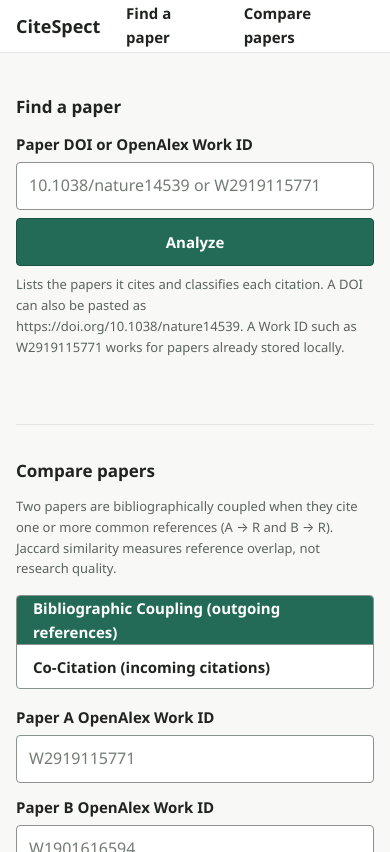
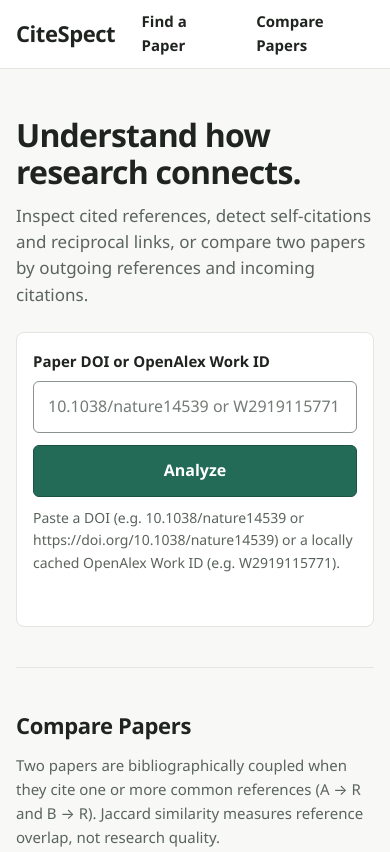
Before and after one commit to sushantzanwar/CiteSpect, a plain HTML site: page frontend/index.html in a window 390 px wide. Shown: the top 852 px of the page. Drawn offline with Linux system fonts and the light colour scheme.

Commit message:
Improve CiteSpect responsive research layout

```diff
--- a/frontend/index.html
+++ b/frontend/index.html
@@ -17,11 +17,11 @@
     <div class="container topbar-inner">
       <div class="brand">
         <h1>CiteSpect</h1>
-        <span class="brand-sub">Research paper citation analysis</span>
+        <span class="brand-sub">Research Paper Citation Workspace</span>
       </div>
       <nav aria-label="Primary">
-        <a href="#search-section">Find a paper</a>
-        <a href="#coupling-section">Compare papers</a>
+        <a href="#search-section">Find a Paper</a>
+        <a href="#coupling-section">Compare Papers</a>
       </nav>
     </div>
   </header>
@@ -29,7 +29,11 @@
   <main id="main" class="container" tabindex="-1">
 
     <section id="search-section" class="section section-first" aria-labelledby="search-heading">
-      <h2 id="search-heading">Find a paper</h2>
+      <div class="search-intro">
+        <h2 id="search-heading" class="hero-title">Understand how research connects.</h2>
+        <p class="lead">Inspect cited references, detect self-citations and reciprocal links, or compare two papers by outgoing references and incoming citations.</p>
+      </div>
+      <div class="workspace-panel">
         <form id="search-form" novalidate>
           <label for="doi-input">Paper DOI or OpenAlex Work ID</label>
           <div class="form-row">
@@ -37,11 +41,10 @@
               placeholder="10.1038/nature14539 or W2919115771" aria-describedby="doi-hint">
             <button type="submit" id="analyze-button">Analyze</button>
           </div>
-        <p id="doi-hint" class="hint">Lists the papers it cites and classifies each citation. A DOI can also be
-          pasted as https://doi.org/10.1038/nature14539. A Work ID such as W2919115771 works for papers already
-          stored locally.</p>
+          <p id="doi-hint" class="hint">Paste a DOI (e.g. 10.1038/nature14539 or https://doi.org/10.1038/nature14539) or a locally cached OpenAlex Work ID (e.g. W2919115771).</p>
         </form>
         <p id="status" class="status" role="status" aria-live="polite"></p>
+      </div>
     </section>
 
     <section id="paper-section" class="section" aria-labelledby="paper-heading" hidden>
@@ -62,7 +65,8 @@
       <h2 id="table-heading">Citation details</h2>
       <p id="table-context" class="hint table-context"></p>
       <p id="table-empty" class="hint" hidden></p>
-      <div class="table-wrap">
+      <p class="hint table-scroll-hint">Scroll sideways to see all citation columns.</p>
+      <div class="table-wrap" role="region" aria-labelledby="table-heading" tabindex="0">
         <table id="citation-table">
           <caption class="visually-hidden">Each row is one paper cited by the analyzed paper</caption>
           <thead>
@@ -99,11 +103,14 @@
     </section>
 
     <section id="coupling-section" class="section" aria-labelledby="coupling-heading">
-      <h2 id="coupling-heading">Compare papers</h2>
-      <p id="comparison-method-hint" class="hint">
+      <div class="section-header">
+        <h2 id="coupling-heading">Compare Papers</h2>
+        <p id="comparison-method-hint" class="hint section-lead">
           Two papers are bibliographically coupled when they cite one or more common references (A &rarr; R and
           B &rarr; R). Jaccard similarity measures reference overlap, not research quality.
         </p>
+      </div>
+      <div class="workspace-panel">
         <form id="coupling-form" class="coupling-form" novalidate>
           <div class="comparison-mode-row" role="radiogroup" aria-label="Comparison method">
             <label class="mode-option">
@@ -136,6 +143,7 @@
           <div id="coupling-shared-wrap" hidden>
             <h3 id="coupling-shared-heading">Shared references</h3>
             <ul id="coupling-shared-list" class="link-list"></ul>
+          </div>
         </div>
       </div>
     </section>
--- a/frontend/script.js
+++ b/frontend/script.js
@@ -515,7 +515,7 @@ function showHoverLabel(hoverGroup, x, y, text) {
 }
 
 function shouldShowGraphLabels(citedPapers, ringRadius, dotRadius) {
-  var renderedWidth = Math.min(graphContainer.clientWidth || 560, 560);
+  var renderedWidth = graphContainer.clientWidth || 560;
   var labelPx = 11 * renderedWidth / 600;
   if (labelPx < 9 || ringRadius > 190) {
     return false;
--- a/frontend/style.css
+++ b/frontend/style.css
@@ -17,9 +17,9 @@
   --font-sans: "Segoe UI Variable Text", "Segoe UI", system-ui, -apple-system, "Helvetica Neue", Arial, sans-serif;
   --font-serif: Charter, "Iowan Old Style", "Palatino Linotype", Georgia, serif;
 
-  --radius-control: 4px;
-  --radius-panel: 6px;
-  --target: 44px;
+  --radius-control: 6px;
+  --radius-panel: 8px;
+  --target: 48px;
   --dur-fast: 140ms;
 }
 
@@ -42,14 +42,14 @@ body {
   background: var(--bg);
   color: var(--text);
   font-family: var(--font-sans);
-  font-size: 0.9375rem;
+  font-size: 1rem;
   line-height: 1.6;
 }
 
 .container {
-  max-width: 960px;
-  margin: 0 auto;
-  padding: 0 24px;
+  width: calc(100% - 2 * clamp(16px, 3vw, 48px));
+  max-width: 1280px;
+  margin-inline: auto;
 }
 
 main:focus {
@@ -84,40 +84,41 @@ main:focus {
   display: flex;
   align-items: center;
   justify-content: space-between;
-  gap: 16px;
-  min-height: 52px;
+  gap: 24px;
+  min-height: 68px;
 }
 
 .brand {
   display: flex;
   align-items: baseline;
-  gap: 12px;
+  gap: 14px;
   min-width: 0;
 }
 
 .brand h1 {
   margin: 0;
-  font-size: 1.125rem;
-  font-weight: 650;
-  letter-spacing: 0;
+  font-size: 1.375rem;
+  font-weight: 700;
+  letter-spacing: -0.02em;
 }
 
 .brand-sub {
   color: var(--text-2);
-  font-size: 0.8125rem;
+  font-size: 0.875rem;
 }
 
 .topbar nav {
   display: flex;
-  gap: 4px;
+  gap: 8px;
 }
 
 .topbar nav a {
   display: inline-flex;
   align-items: center;
-  min-height: var(--target);
-  padding: 0 12px;
+  min-height: 44px;
+  padding: 0 14px;
   color: var(--text);
+  font-size: 0.9375rem;
   font-weight: 600;
   text-decoration: none;
   border-bottom: 2px solid transparent;
@@ -132,52 +133,91 @@ main:focus {
 /* ---------- Sections and type ---------- */
 
 main {
-  padding-bottom: 64px;
+  padding-bottom: 72px;
 }
 
 .section {
-  margin-top: 32px;
-  padding-top: 32px;
+  margin-top: 40px;
+  padding-top: 40px;
   border-top: 1px solid var(--line);
-  scroll-margin-top: 16px;
+  scroll-margin-top: 24px;
 }
 
 .section-first {
   margin-top: 0;
-  padding-top: 40px;
+  padding-top: 48px;
   border-top: 0;
 }
 
+.search-intro {
+  max-width: 72ch;
+  margin-bottom: 24px;
+}
+
+.hero-title {
+  margin: 0 0 12px;
+  font-size: clamp(2rem, 3.2vw, 2.5rem);
+  font-weight: 650;
+  line-height: 1.15;
+  letter-spacing: -0.025em;
+  color: var(--text);
+}
+
+.lead {
+  margin: 0;
+  font-size: 1.0625rem;
+  line-height: 1.55;
+  color: var(--text-2);
+}
+
+.section-header {
+  margin-bottom: 20px;
+}
+
 h2 {
-  margin: 0 0 12px;
-  font-size: 1.0625rem;
-  font-weight: 600;
+  margin: 0 0 10px;
+  font-size: clamp(1.375rem, 1.8vw, 1.625rem);
+  font-weight: 650;
+  letter-spacing: -0.015em;
 }
 
 h3 {
   margin: 24px 0 8px;
-  font-size: 0.9375rem;
+  font-size: 1.0625rem;
   font-weight: 600;
 }
 
 .meta-label {
   margin: 16px 0 4px;
-  font-size: 0.75rem;
+  font-size: 0.8125rem;
   font-weight: 600;
   color: var(--text-2);
 }
 
 label {
   display: block;
-  margin-bottom: 6px;
+  margin-bottom: 8px;
+  font-size: 0.9375rem;
   font-weight: 600;
 }
 
 .hint {
-  margin: 8px 0 0;
-  max-width: 68ch;
-  font-size: 0.8125rem;
+  margin: 10px 0 0;
+  max-width: 72ch;
+  font-size: 0.875rem;
   color: var(--text-2);
+}
+
+.section-lead {
+  margin-top: 0;
+  font-size: 0.9375rem;
+}
+
+.workspace-panel {
+  padding: 24px;
+  background: var(--surface);
+  border: 1px solid var(--line);
+  border-radius: var(--radius-panel);
 }
 
 .status {
@@ -208,14 +248,14 @@ a:hover {
 
 .form-row {
   display: flex;
-  gap: 8px;
+  gap: 12px;
 }
 
 input[type="text"] {
   flex: 1;
   min-width: 0;
-  min-height: var(--target);
-  padding: 10px 12px;
+  min-height: 50px;
+  padding: 12px 14px;
   background: var(--surface);
   color: var(--text);
   border: 1px solid var(--line-strong);
@@ -226,7 +266,7 @@ input[type="text"] {
 }
 
 #doi-input {
-  min-height: 48px;
+  min-height: 52px;
 }
 
 input[type="text"]::placeholder {
@@ -235,13 +275,14 @@ input[type="text"]::placeholder {
 }
 
 button {
-  min-height: var(--target);
-  padding: 0 20px;
+  min-height: 50px;
+  padding: 0 24px;
   background: var(--accent);
   color: #FFFFFF;
   border: 1px solid var(--accent-dark);
   border-radius: var(--radius-control);
   font: inherit;
+  font-size: 1rem;
   font-weight: 600;
   cursor: pointer;
   transition: background-color var(--dur-fast) ease, border-color var(--dur-fast) ease,
@@ -249,7 +290,8 @@ button {
 }
 
 #analyze-button {
-  min-height: 48px;
+  min-height: 52px;
+  min-width: 140px;
 }
 
 button:hover {
@@ -287,7 +329,7 @@ input[type="text"]:focus-visible {
 .paper-title {
   margin: 0 0 12px;
   font-family: var(--font-serif);
-  font-size: 1.75rem;
+  font-size: clamp(1.5rem, 2.4vw, 2.125rem);
   font-weight: 600;
   line-height: 1.25;
   overflow-wrap: anywhere;
@@ -404,6 +446,11 @@ input[type="text"]:focus-visible {
   margin: 0 0 12px;
 }
 
+.table-scroll-hint {
+  display: none;
+  margin-bottom: 12px;
+}
+
 .table-wrap {
   max-height: 520px;
   overflow: auto;
@@ -415,12 +462,19 @@ input[type="text"]:focus-visible {
 table {
   width: 100%;
   border-collapse: collapse;
-  font-size: 0.875rem;
+  table-layout: fixed;
+  min-width: 640px;
+  font-size: 0.9375rem;
 }
+
+th:nth-child(1) { width: 36%; }
+th:nth-child(2) { width: 17%; }
+th:nth-child(3) { width: 16%; }
 
 th,
 td {
-  padding: 12px 16px;
+  padding: 14px 16px;
+  overflow-wrap: anywhere;
   text-align: left;
   vertical-align: top;
   border-bottom: 1px solid var(--line);
@@ -434,7 +488,7 @@ th {
   position: sticky;
   top: 0;
   background: var(--bg);
-  font-size: 0.75rem;
+  font-size: 0.875rem;
   font-weight: 600;
   color: var(--text-2);
   border-bottom: 1px solid var(--line-strong);
@@ -454,8 +508,8 @@ td a {
 
 .cell-title {
   display: block;
-  margin-top: 2px;
-  font-size: 0.8125rem;
+  margin-top: 4px;
+  font-size: 0.9375rem;
   color: var(--text-2);
   overflow-wrap: anywhere;
 }
@@ -542,12 +596,16 @@ td a {
   margin-top: 16px;
 }
 
+#graph-container {
+  width: 100%;
+  max-width: 680px;
+  justify-self: center;
+}
+
 #graph-container svg {
   display: block;
   width: 100%;
-  max-width: 560px;
   height: auto;
-  margin: 0 auto;
 }
 
 .graph-edge {
@@ -611,7 +669,10 @@ td a {
 }
 
 .node-panel {
-  padding: 16px;
+  width: 100%;
+  max-width: 680px;
+  justify-self: center;
+  padding: clamp(16px, 2vw, 24px);
   background: var(--surface);
   border: 1px solid var(--line);
   border-radius: var(--radius-panel);
@@ -627,7 +688,7 @@ td a {
 
 .node-panel-header h3 {
   margin: 0;
-  font-size: 0.9375rem;
+  font-size: 1.125rem;
 }
 
 .node-panel-close {
@@ -663,8 +724,9 @@ td a {
 }
 
 .node-details {
-  grid-template-columns: 110px minmax(0, 1fr);
-  font-size: 0.875rem;
+  grid-template-columns: minmax(90px, 32%) minmax(0, 1fr);
+  gap: 8px 14px;
+  font-size: 0.9375rem;
 }
 
 .legend {
@@ -696,25 +758,26 @@ td a {
 /* ---------- Compare ---------- */
 
 .coupling-form {
-  margin-top: 16px;
+  margin-top: 0;
 }
 
 .comparison-mode-row {
   display: inline-flex;
-  margin-bottom: 16px;
+  margin-bottom: 20px;
   border: 1px solid var(--line-strong);
   border-radius: var(--radius-control);
   overflow: hidden;
-  background: var(--surface);
+  background: var(--bg);
 }
 
 .mode-option {
   position: relative;
   display: flex;
   align-items: center;
-  min-height: var(--target);
+  min-height: 48px;
   margin: 0;
-  padding: 0 16px;
+  padding: 0 20px;
+  font-size: 0.9375rem;
   font-weight: 600;
   cursor: pointer;
   transition: background-color var(--dur-fast) ease, color var(--dur-fast) ease;
@@ -751,8 +814,12 @@ td a {
 .coupling-form-grid {
   display: grid;
   grid-template-columns: 1fr 1fr auto;
-  gap: 12px;
+  gap: 16px;
   align-items: end;
+}
+
+#coupling-button {
+  min-width: 140px;
 }
 
 .coupling-field input[type="text"] {
@@ -833,18 +900,31 @@ td a {
 
 /* ---------- Wide screens: graph and panel side by side ---------- */
 
-@media (min-width: 860px) {
+@media (min-width: 1080px) {
   .graph-layout:has(#graph-node-panel:not([hidden])) {
-    grid-template-columns: minmax(0, 1fr) minmax(280px, 340px);
+    grid-template-columns: minmax(0, 680px) minmax(320px, 400px);
+    justify-content: center;
+    gap: clamp(24px, 3vw, 48px);
+  }
+}
+
+@media (max-width: 700px) {
+  .table-scroll-hint {
+    display: block;
   }
 }
 
 /* ---------- Narrow screens ---------- */
 
-@media (max-width: 720px) {
-  .container {
-    padding: 0 16px;
+@media (max-width: 768px) {
+  #graph-container,
+  .node-panel {
+    max-width: 600px;
   }
+
+  th:nth-child(1) { width: 34%; }
+  th:nth-child(2) { width: 20%; }
+  th:nth-child(3) { width: 18%; }
 
   .coupling-form-grid {
     grid-template-columns: 1fr;
@@ -856,6 +936,10 @@ td a {
 }
 
 @media (max-width: 600px) {
+  .workspace-panel {
+    padding: 16px;
+  }
+
   .brand-sub {
     display: none;
   }
```
Also changed, not shown: 1 other file. Lines whose indentation alone changed are shown as unchanged.
